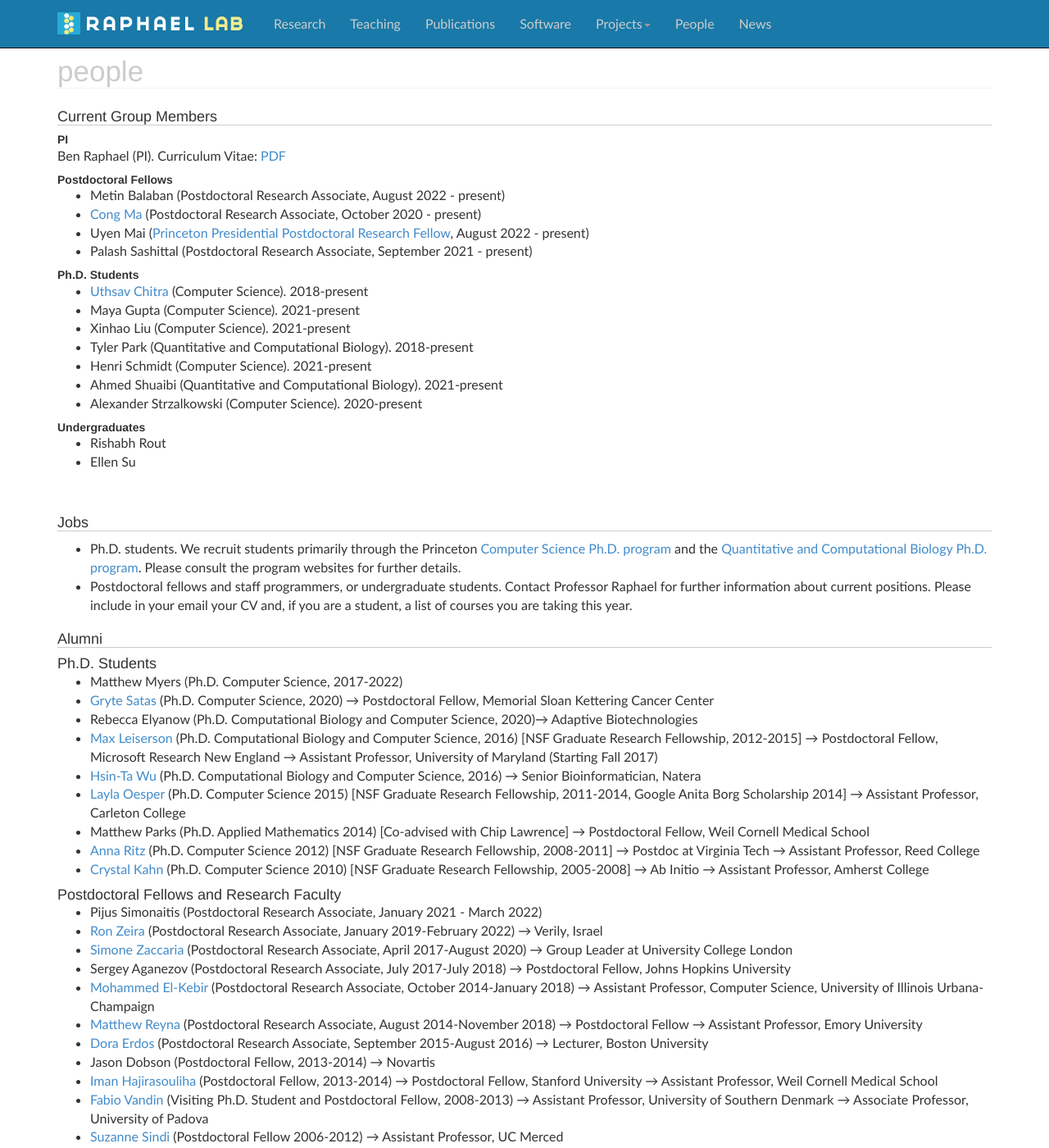
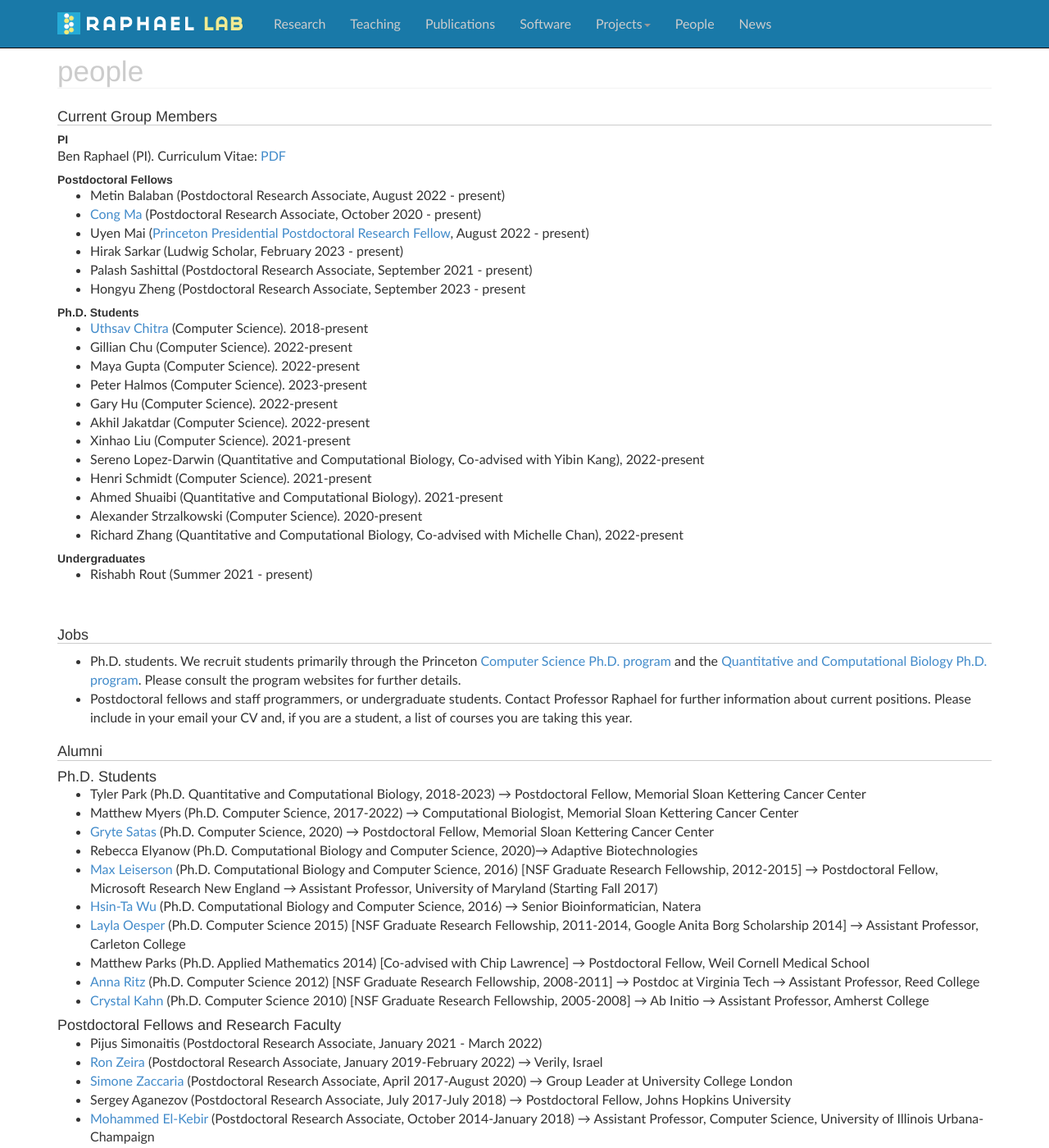
Before and after one commit to raphael-group/raphael-group.github.io, a Jekyll site: the page built from people/index.md, in a window 1280 px wide and 1400 px high. Shown: the whole window at 82% size. Built offline with Jekyll 4.4.1, drawn with Linux system fonts in a browser that asks for light colours; nearby versions of some CDN libraries; comment, search, counter and statistics services are not loaded; some of the changed text lies outside the part shown.

Commit message:
Updated group members  index.md

```diff
--- a/people/index.md
+++ b/people/index.md
@@ -15,22 +15,29 @@ Ben Raphael (PI). Curriculum Vitae: [PDF](http://compbio-research.cs.brown.edu/p
 * Metin Balaban (Postdoctoral Research Associate, August 2022 - present)
 * [Cong Ma](https://congm12.github.io/) (Postdoctoral Research Associate, October 2020 - present)
 * Uyen Mai ([Princeton Presidential Postdoctoral Research Fellow](https://www.princeton.edu/news/2022/09/21/twelve-scholars-named-presidential-postdoctoral-research-fellows-aim-source-talent), August 2022 - present)
+* Hirak Sarkar (Ludwig Scholar, February 2023 - present)
 * Palash Sashittal (Postdoctoral Research Associate, September 2021 - present)
+* Hongyu Zheng (Postdoctoral Research Associate, September 2023 - present
 
 
 ### Ph.D. Students
 * [Uthsav Chitra](https://uthsavc.github.io) (Computer Science). 2018-present
-* Maya Gupta (Computer Science). 2021-present
+* Gillian Chu (Computer Science). 2022-present
+* Maya Gupta (Computer Science). 2022-present
+* Peter Halmos (Computer Science). 2023-present
+* Gary Hu (Computer Science).  2022-present
+* Akhil Jakatdar (Computer Science). 2022-present
 * Xinhao Liu (Computer Science). 2021-present
-* Tyler Park (Quantitative and Computational Biology). 2018-present
+* Sereno Lopez-Darwin (Quantitative and Computational Biology, Co-advised with Yibin Kang), 2022-present
 * Henri Schmidt (Computer Science). 2021-present
 * Ahmed Shuaibi (Quantitative and Computational Biology). 2021-present
 * Alexander Strzalkowski (Computer Science). 2020-present
+* Richard Zhang (Quantitative and Computational Biology, Co-advised with Michelle Chan), 2022-present
 
 
 ### Undergraduates
-* Rishabh Rout
-* Ellen Su
+* Rishabh Rout (Summer 2021 - present)
+
 
 <a name="jobs"></a>
 
@@ -45,7 +52,8 @@ Ben Raphael (PI). Curriculum Vitae: [PDF](http://compbio-research.cs.brown.edu/p
 ## Alumni
 
 #### Ph.D. Students
-* Matthew Myers (Ph.D. Computer Science, 2017-2022)
+* Tyler Park (Ph.D. Quantitative and Computational Biology, 2018-2023) &rarr; Postdoctoral Fellow, Memorial Sloan Kettering Cancer Center
+* Matthew Myers (Ph.D. Computer Science, 2017-2022) &rarr; Computational Biologist, Memorial Sloan Kettering Cancer Center
 * [Gryte Satas](https://cs.brown.edu/people/gsatas/) (Ph.D. Computer Science, 2020) &rarr; Postdoctoral Fellow, Memorial Sloan Kettering Cancer Center
 * Rebecca Elyanow (Ph.D. Computational Biology and Computer Science, 2020)&rarr; Adaptive Biotechnologies
 * [Max Leiserson](http://maxleiserson.com) (Ph.D. Computational Biology and Computer Science, 2016) [NSF Graduate Research Fellowship, 2012-2015] &rarr; Postdoctoral Fellow, Microsoft Research New England &rarr; Assistant Professor, University of Maryland (Starting Fall 2017)
@@ -85,6 +93,7 @@ Ben Raphael (PI). Curriculum Vitae: [PDF](http://compbio-research.cs.brown.edu/p
 #### Undergraduate and Visiting Students
 * Kimberly Ding (Thesis, 2021)
 * Yaw Asante (Thesis, 2021)
+* Ellen Su (Summer 2021)
 * Shirley Zhang (2020)
 * Max Land (2020)
 * Chandler Ault (Summer 2020)
```
